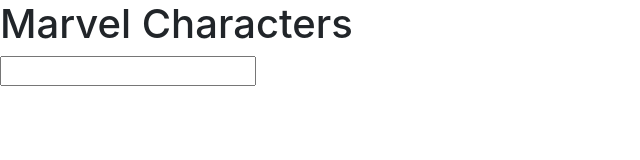
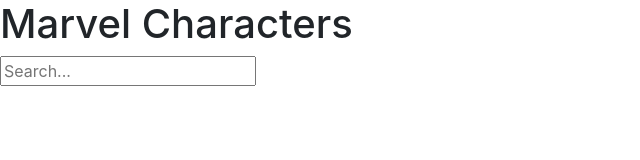
Before and after one commit to ardnet/marvel-project-app, a React (Create React App) app: page / in a window 1280 px wide. Shown: the top 160 px of the page, without its empty margins (0-640 px from the left). Built offline with nearby package versions, Linux system fonts and the light colour scheme; no server answers.

Commit message:
Added Search placeholder.

```diff
--- a/src/components/searchcharacters.js
+++ b/src/components/searchcharacters.js
@@ -15,7 +15,7 @@
         let searchtext = this.props.searchtext;
         return (
             <div className="search-characters">
-                <input className="mr-sm-2" value={searchtext} onChange={this.handleCharChange} />
+                <input className="mr-sm-2" value={searchtext} onChange={this.handleCharChange} placeholder="Search..." />
             </div>
         )
     }
```
